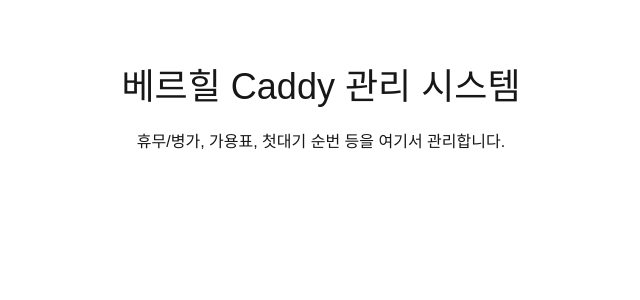
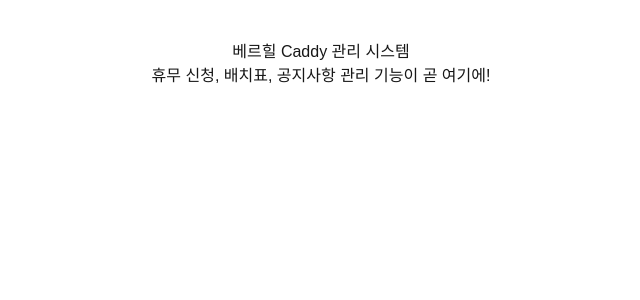
Before and after one commit to jh9716/caddy-system, a Next.js app in the folder caddy-system/: page / in a window 1280 px wide. Shown: the top 300 px of the page, without its empty margins (319-959 px from the left). Built offline with nearby package versions, Linux system fonts and the light colour scheme.

Commit message:
홈 화면 추가

```diff
--- a/caddy-system/src/app/page.tsx
+++ b/caddy-system/src/app/page.tsx
@@ -1,8 +1,8 @@
 export default function Home() {
   return (
-    <main style={{textAlign: "center", padding: "60px"}}>
-      <h1 style={{fontSize: 36, marginBottom: 16}}>베르힐 Caddy 관리 시스템</h1>
-      <p>휴무/병가, 가용표, 첫대기 순번 등을 여기서 관리합니다.</p>
+    <main style={{ padding: "40px", textAlign: "center" }}>
+      <h1>베르힐 Caddy 관리 시스템</h1>
+      <p>휴무 신청, 배치표, 공지사항 관리 기능이 곧 여기에!</p>
     </main>
-  );
+  )
 }
```
